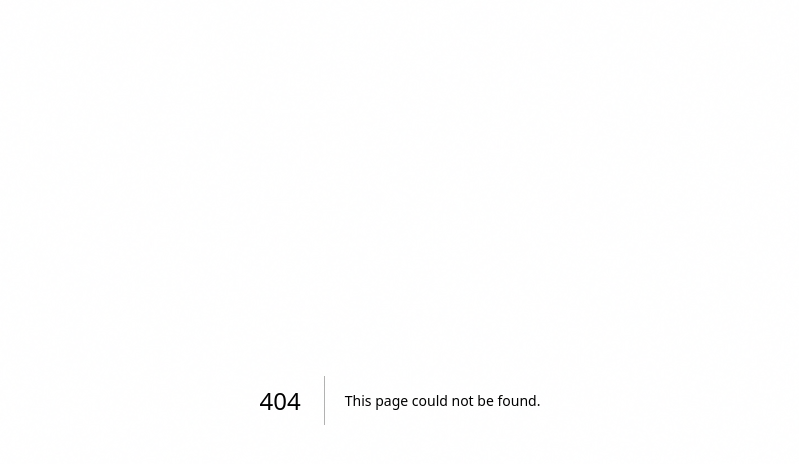
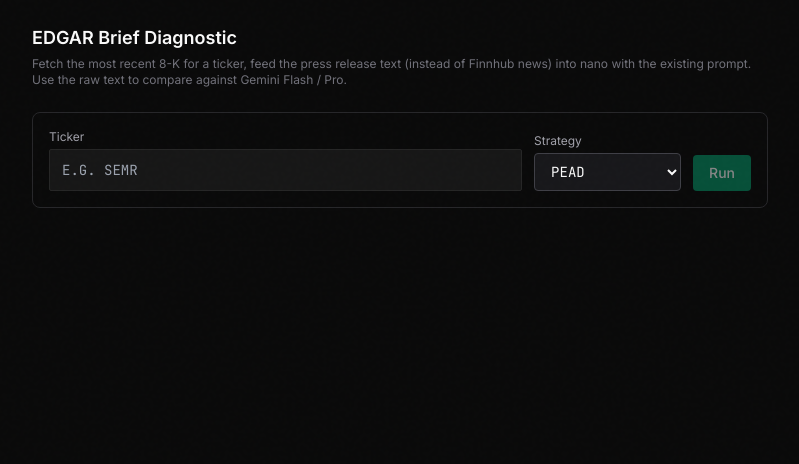
Before and after one commit to duuuval/edgelog, a Next.js app: page /diagnostic/edgar in a window 1280 px wide. Before the commit this address had no page. Shown: the top 464 px of the page, without its empty margins (240-1039 px from the left). Built offline with nearby package versions, Linux system fonts and the light colour scheme.

Commit message:
Implement Edgar Diagnostic Page for 8-K analysis
This file implements the Edgar Diagnostic Page, which allows users to fetch and analyze 8-K filings for a given ticker symbol. It includes functionality for displaying metadata, AI-generated briefs, and raw text for comparison.

```diff
--- /dev/null
+++ b/app/diagnostic/edgar/page.tsx
@@ -0,0 +1,273 @@
+// app/diagnostic/edgar/page.tsx
+//
+// DIAGNOSTIC PAGE — not linked from main nav.
+// Visit /diagnostic/edgar manually.
+//
+// Purpose: test whether nano + real 8-K text produces better briefs than
+// nano + Finnhub news summaries. Also surfaces the raw 8-K text for
+// pasting into Gemini Flash / Pro for a 3-way model comparison.
+
+"use client";
+
+import { useState } from "react";
+
+type DiagnosticResponse = {
+  ticker: string;
+  strategy: string;
+  edgar: {
+    companyName: string;
+    cik: string;
+    filingDate: string;
+    filingUrl: string;
+    pressReleaseUrl: string;
+    pressReleaseText: string;
+    pressReleaseLength: number;
+  };
+  brief: {
+    sections: { label: string; value: string }[];
+    generated_at: string;
+  } | null;
+  rawAiContent: string | null;
+  diagnostics: {
+    ai_latency_ms: number;
+    tokens: { prompt_tokens?: number; completion_tokens?: number; total_tokens?: number } | null;
+    edgar_context_chars: number;
+    truncated: boolean;
+  };
+};
+
+export default function EdgarDiagnosticPage() {
+  const [ticker, setTicker] = useState("");
+  const [strategy, setStrategy] = useState<"PEAD" | "FIFTY_TWO_WEEK">("PEAD");
+  const [loading, setLoading] = useState(false);
+  const [error, setError] = useState<string | null>(null);
+  const [data, setData] = useState<DiagnosticResponse | null>(null);
+  const [showFullText, setShowFullText] = useState(false);
+  const [copied, setCopied] = useState(false);
+
+  async function run() {
+    if (!ticker.trim()) return;
+    setLoading(true);
+    setError(null);
+    setData(null);
+    setShowFullText(false);
+    setCopied(false);
+
+    try {
+      const r = await fetch(
+        `/api/diagnostic/edgar-brief?ticker=${encodeURIComponent(ticker.trim())}&strategy=${strategy}`
+      );
+      const j = await r.json();
+      if (!r.ok) {
+        setError(j.error || `HTTP ${r.status}`);
+      } else {
+        setData(j);
+      }
+    } catch (err) {
+      setError(err instanceof Error ? err.message : String(err));
+    } finally {
+      setLoading(false);
+    }
+  }
+
+  async function copyRawText() {
+    if (!data?.edgar.pressReleaseText) return;
+    try {
+      await navigator.clipboard.writeText(data.edgar.pressReleaseText);
+      setCopied(true);
+      setTimeout(() => setCopied(false), 2000);
+    } catch {
+      // Clipboard API can fail in some browsers/contexts
+      setError("Copy failed — select text manually");
+    }
+  }
+
+  return (
+    <div className="mx-auto max-w-3xl px-4 py-6 text-sm">
+      <div className="mb-6">
+        <h1 className="text-lg font-semibold">EDGAR Brief Diagnostic</h1>
+        <p className="mt-1 text-xs text-zinc-500">
+          Fetch the most recent 8-K for a ticker, feed the press release text
+          (instead of Finnhub news) into nano with the existing prompt. Use the
+          raw text to compare against Gemini Flash / Pro.
+        </p>
+      </div>
+
+      {/* Input form */}
+      <div className="rounded-lg border border-zinc-800 p-4">
+        <div className="flex flex-col gap-3 sm:flex-row sm:items-end">
+          <div className="flex-1">
+            <label className="block text-xs text-zinc-400">Ticker</label>
+            <input
+              type="text"
+              value={ticker}
+              onChange={(e) => setTicker(e.target.value.toUpperCase())}
+              placeholder="e.g. SEMR"
+              className="mt-1 w-full rounded border border-zinc-700 bg-zinc-900 px-3 py-2 font-mono uppercase outline-none focus:border-zinc-500"
+              onKeyDown={(e) => {
+                if (e.key === "Enter") run();
+              }}
+            />
+          </div>
+          <div>
+            <label className="block text-xs text-zinc-400">Strategy</label>
+            <select
+              value={strategy}
+              onChange={(e) =>
+                setStrategy(e.target.value as "PEAD" | "FIFTY_TWO_WEEK")
+              }
+              className="mt-1 w-full rounded border border-zinc-700 bg-zinc-900 px-3 py-2 outline-none focus:border-zinc-500"
+            >
+              <option value="PEAD">PEAD</option>
+              <option value="FIFTY_TWO_WEEK">52-Week High</option>
+            </select>
+          </div>
+          <button
+            onClick={run}
+            disabled={loading || !ticker.trim()}
+            className="rounded bg-emerald-600 px-4 py-2 font-medium text-white hover:bg-emerald-500 disabled:cursor-not-allowed disabled:opacity-50"
+          >
+            {loading ? "Running…" : "Run"}
+          </button>
+        </div>
+      </div>
+
+      {/* Error */}
+      {error && (
+        <div className="mt-4 rounded-lg border border-red-900 bg-red-950/40 p-4 text-red-300">
+          {error}
+        </div>
+      )}
+
+      {/* Results */}
+      {data && (
+        <div className="mt-6 space-y-6">
+          {/* EDGAR metadata */}
+          <section className="rounded-lg border border-zinc-800 p-4">
+            <h2 className="mb-3 text-xs uppercase tracking-wide text-zinc-400">
+              EDGAR Source
+            </h2>
+            <dl className="grid grid-cols-1 gap-2 sm:grid-cols-2">
+              <Row label="Company" value={data.edgar.companyName} />
+              <Row label="CIK" value={data.edgar.cik} />
+              <Row label="Filed" value={data.edgar.filingDate} />
+              <Row
+                label="Press release"
+                value={`${data.edgar.pressReleaseLength.toLocaleString()} chars${
+                  data.diagnostics.truncated ? " (truncated to 30k for AI)" : ""
+                }`}
+              />
+            </dl>
+            <div className="mt-3 flex flex-wrap gap-3 text-xs">
+              <a
+                href={data.edgar.filingUrl}
+                target="_blank"
+                rel="noopener noreferrer"
+                className="text-emerald-400 hover:underline"
+              >
+                View filing →
+              </a>
+              {data.edgar.pressReleaseUrl && (
+                <a
+                  href={data.edgar.pressReleaseUrl}
+                  target="_blank"
+                  rel="noopener noreferrer"
+                  className="text-emerald-400 hover:underline"
+                >
+                  View press release exhibit →
+                </a>
+              )}
+            </div>
+          </section>
+
+          {/* AI Brief */}
+          <section className="rounded-lg border border-zinc-800 p-4">
+            <h2 className="mb-3 text-xs uppercase tracking-wide text-zinc-400">
+              gpt-5-nano Brief (with EDGAR input)
+            </h2>
+            {data.brief ? (
+              <div className="space-y-3">
+                {data.brief.sections.map((s, i) => (
+                  <div key={i}>
+                    <div className="text-xs font-semibold text-zinc-300">
+                      {s.label}
+                    </div>
+                    <div className="mt-0.5 text-zinc-100">{s.value}</div>
+                  </div>
+                ))}
+              </div>
+            ) : (
+              <div>
+                <div className="text-amber-400">
+                  AI returned content that didn&apos;t parse as JSON. Raw output:
+                </div>
+                <pre className="mt-2 overflow-auto rounded bg-zinc-900 p-3 text-xs">
+                  {data.rawAiContent}
+                </pre>
+              </div>
+            )}
+
+            <div className="mt-4 border-t border-zinc-800 pt-3 text-xs text-zinc-500">
+              latency {data.diagnostics.ai_latency_ms}ms
+              {data.diagnostics.tokens?.total_tokens
+                ? ` · ${data.diagnostics.tokens.total_tokens} tokens (${data.diagnostics.tokens.prompt_tokens} in / ${data.diagnostics.tokens.completion_tokens} out)`
+                : ""}
+            </div>
+          </section>
+
+          {/* Raw text for Gemini comparison */}
+          <section className="rounded-lg border border-zinc-800 p-4">
+            <div className="mb-3 flex items-center justify-between gap-2">
+              <h2 className="text-xs uppercase tracking-wide text-zinc-400">
+                Raw 8-K Text
+              </h2>
+              <div className="flex gap-2">
+                <button
+                  onClick={copyRawText}
+                  className="rounded border border-zinc-700 bg-zinc-900 px-3 py-1 text-xs hover:border-zinc-500"
+                >
+                  {copied ? "Copied ✓" : "Copy for Gemini"}
+                </button>
+                <button
+                  onClick={() => setShowFullText((v) => !v)}
+                  className="rounded border border-zinc-700 bg-zinc-900 px-3 py-1 text-xs hover:border-zinc-500"
+                >
+                  {showFullText ? "Collapse" : "Expand"}
+                </button>
+              </div>
+            </div>
+
+            {data.edgar.pressReleaseText ? (
+              <pre
+                className={`overflow-auto rounded bg-zinc-950 p-3 font-mono text-xs leading-relaxed text-zinc-300 ${
+                  showFullText ? "max-h-[600px]" : "max-h-40"
+                }`}
+              >
+                {data.edgar.pressReleaseText}
+              </pre>
+            ) : (
+              <div className="text-zinc-500">
+                No press release text extracted (8-K had no Exhibit 99 attached).
+              </div>
+            )}
+
+            <p className="mt-3 text-xs text-zinc-500">
+              Paste this into the Gemini app on Flash, then Pro, with the same
+              prompt structure. Compare the 5-section outputs against the brief
+              above and against your own read of the filing.
+            </p>
+          </section>
+        </div>
+      )}
+    </div>
+  );
+}
+
+function Row({ label, value }: { label: string; value: string }) {
+  return (
+    <div className="flex flex-col">
+      <dt className="text-xs text-zinc-500">{label}</dt>
+      <dd className="text-zinc-200">{value}</dd>
+    </div>
+  );
+}
```
